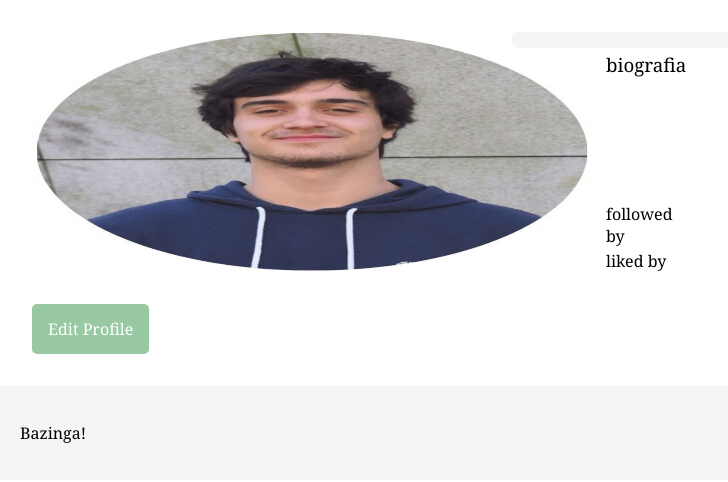
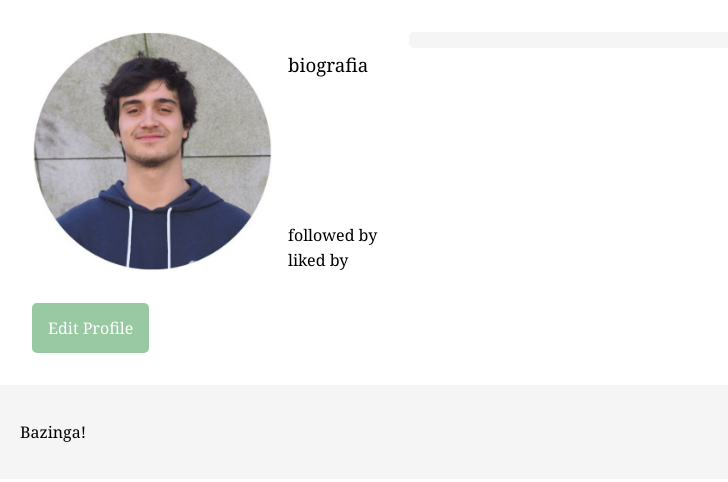
Before and after one commit to FEUP-LTW-2024/ltw-project-2024-ltw06g02, a PHP site: page /profile.php in a window 1280 px wide. Shown: the part 80-562 px from the top of the page, without its empty margins (0-728 px from the left). Run offline with PHP 8.4, Linux system fonts and the light colour scheme; data comes from the database, SQL or seed files in the repository.

Commit message:
Fixing some css

```diff
--- a/css/profile.css
+++ b/css/profile.css
@@ -4,6 +4,7 @@
   padding: 2em;
   align-items: flex-start;
   flex-direction: row;
+  gap: 2em;
 }
 
 .profile-article {
@@ -30,8 +31,6 @@
 }
 
 .info .left-side {
-  width: 30em;
-  height: 15em;
   display: flex;
   flex-direction: row;
 
@@ -61,6 +60,10 @@
   button {
     margin-left: 2em;
   }
+
+  img {
+    width: 15em;
+  }
 }
 
 .info .right-side {
```
